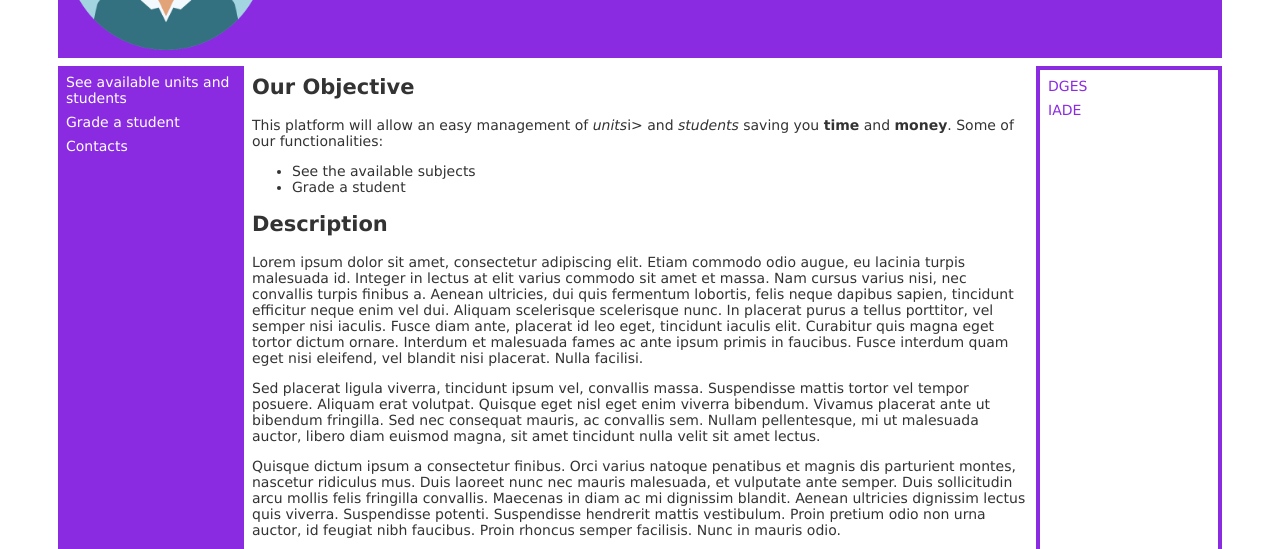
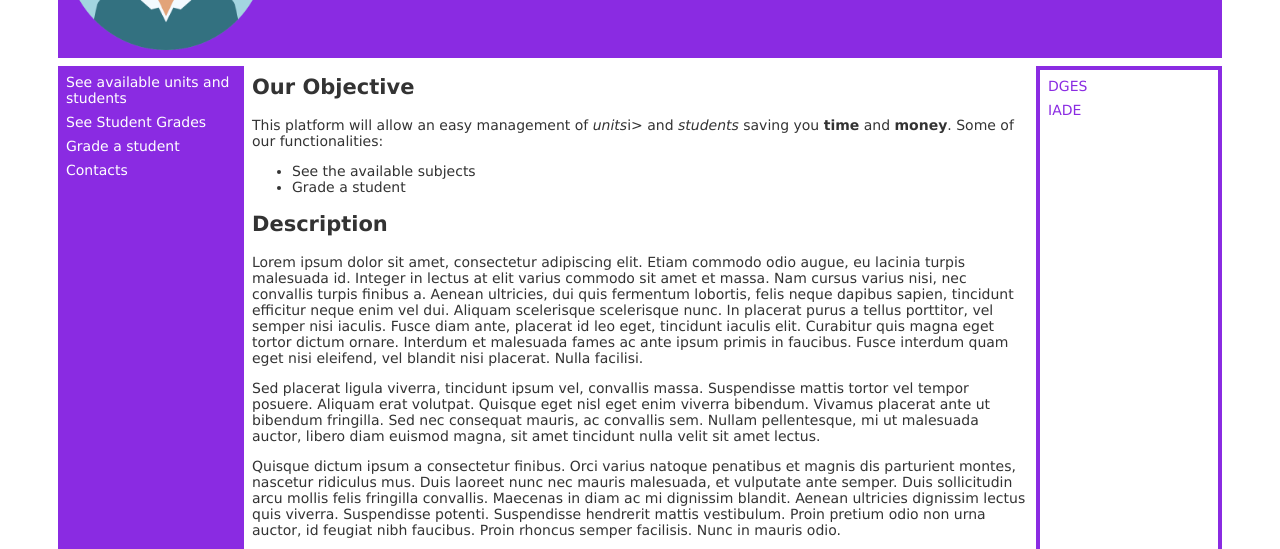
Before and after one commit to MCVitzz/programacao-web, a website: page public/index.html in a window 1280 px wide. Shown: the part 216-765 px from the top of the page. Drawn offline with Linux system fonts and the light colour scheme.

Commit message:
Added link to 'Student Grades' page

```diff
--- a/public/index.html
+++ b/public/index.html
@@ -15,6 +15,7 @@
   </header>
   <nav>
     <a href="./units.html">See available units and students</a>
+    <a href="./studentGrades.html">See Student Grades</a>
     <a href="./grading.html">Grade a student</a>
     <a href="#footer">Contacts</a>
   </nav>
```
